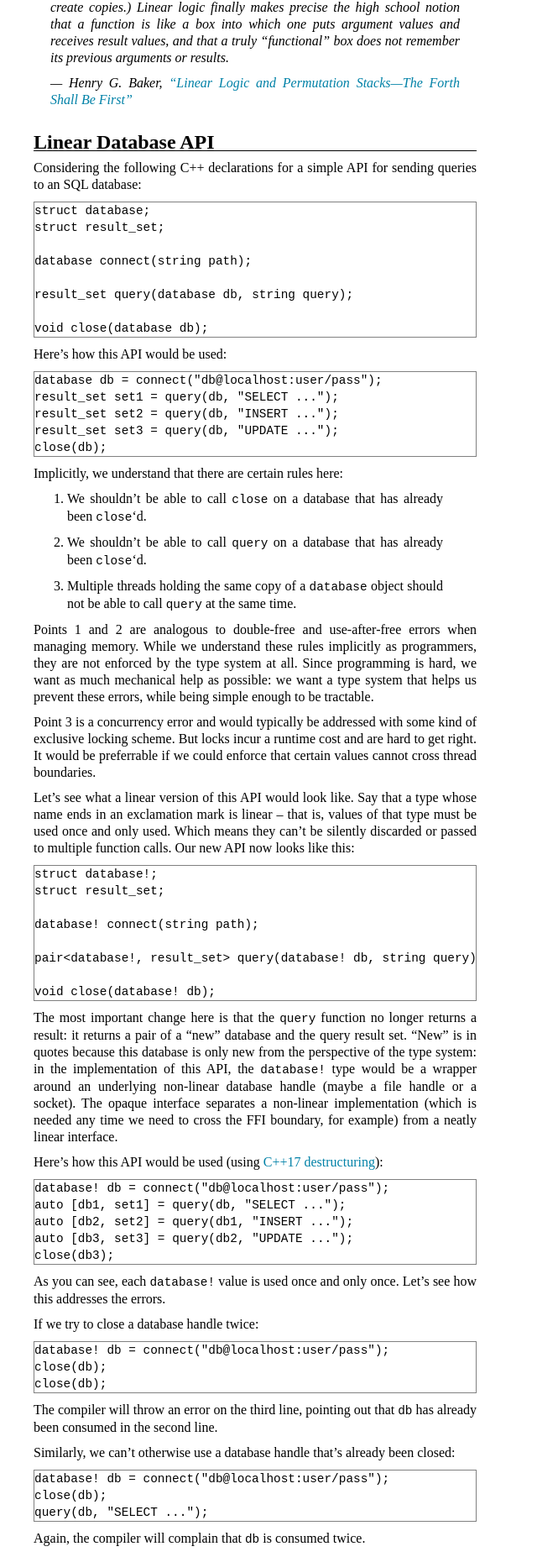
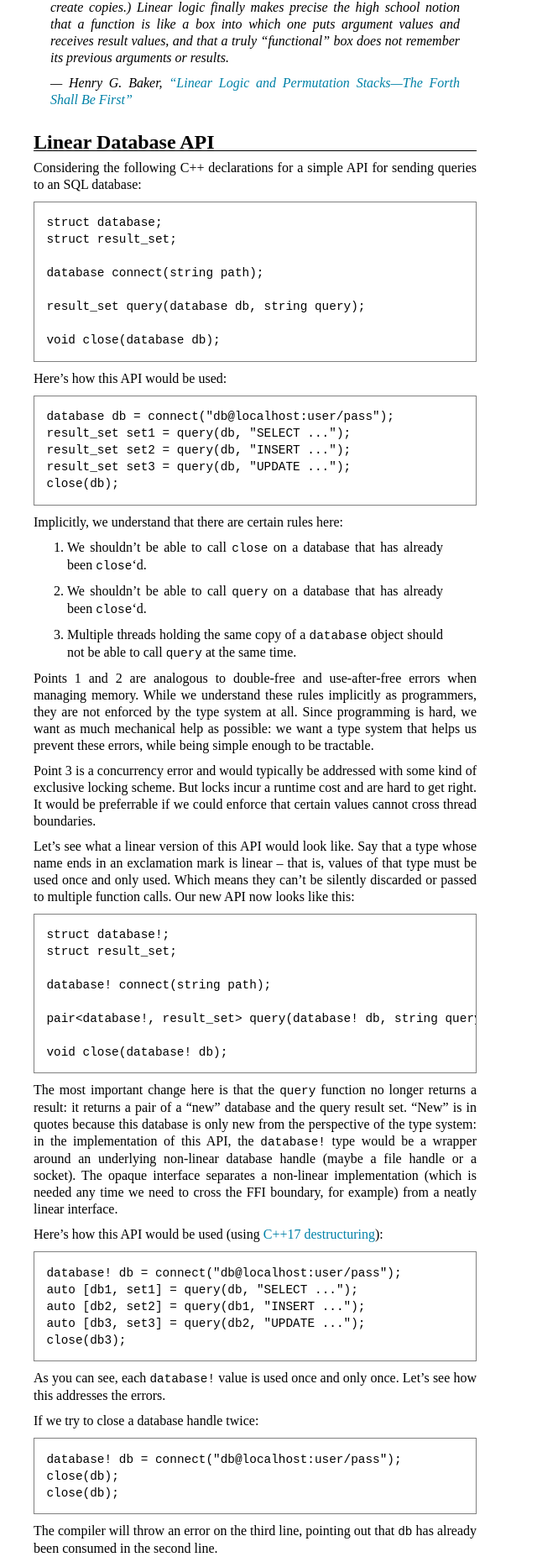
Before and after one commit to austral/austral.github.io, a Jekyll site: the page built from linear-types.md, in a window 1280 px wide. Shown: the part 903-2757 px from the top of the page at 84% size, without its empty margins (0-640 px from the left). Built offline with Jekyll 4.4.1, drawn with Linux system fonts in a browser that asks for light colours.

Commit message:
Fix indentation, consistent code block style

```diff
--- a/assets/main.scss
+++ b/assets/main.scss
@@ -100,7 +100,7 @@ nav.breadcrumbs {
     padding: $vsmall 0;
 
     a {
-	color: $link-color;
+	    color: $link-color;
     }
 
     .fleuron {
@@ -119,7 +119,7 @@ article {
     }
 
     ol:last-child, ul:last-child {
-	margin-bottom: 0;
+	    margin-bottom: 0;
     }
 
     ul li, ol li {
@@ -133,7 +133,12 @@ article {
 
     pre {
         border: 1px solid gray;
-        overflow-x: hidden;
+    }
+
+    pre code {
+        display: block;
+        overflow-x: auto;
+        padding: 1em;
     }
 
     p {
```
